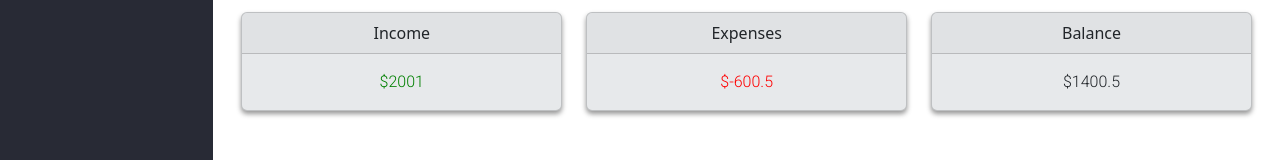
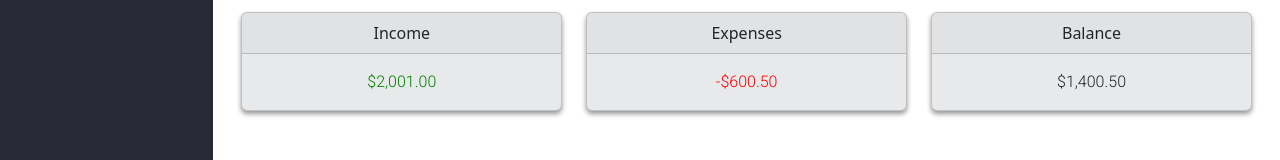
Before and after one commit to ezsota/balance, a React (Vite) app: page / in a window 1280 px wide. Shown: the part 581-741 px from the top of the page. Built offline with nearby package versions, Linux system fonts and the light colour scheme; no server answers.

Commit message:
Added currency format to summary cards

```diff
--- a/src/components/SummaryCards.jsx
+++ b/src/components/SummaryCards.jsx
@@ -1,4 +1,14 @@
 export default function SummaryCards(props) {
+    // Format amounts function
+    function formatCurrencyUSD(amount) {
+        return new Intl.NumberFormat('en-US', {
+            style: 'currency',
+            currency: 'USD',
+            minimumFractionDigits: 2,
+            maximumFractionDigits: 2,
+        }).format(amount);
+    };
+
     // Get transactions gt 0 and add those together
     const income = props.transactions
         .filter(transaction => transaction.amount > 0)
@@ -21,7 +31,7 @@ export default function SummaryCards(props) {
                     <article className="card overview-cards overview-card-sm shadow mx-auto">
                         <header className="card-header">Income</header>
                         <div className="card-body">
-                            <p className="card-text" style={{ color: "green" }}>${income}</p>
+                            <p className="card-text" style={{ color: "green" }}>{formatCurrencyUSD(income)}</p>
                         </div>
                     </article>
                 </div>
@@ -30,7 +40,7 @@ export default function SummaryCards(props) {
                     <article className="card overview-cards overview-card-sm shadow mx-auto">
                         <header className="card-header">Expenses</header>
                         <div className="card-body">
-                            <p className="card-text" style={{ color: "red" }}>${expenses}</p>
+                            <p className="card-text" style={{ color: "red" }}>{formatCurrencyUSD(expenses)}</p>
                         </div>
                     </article>
                 </div>
@@ -38,7 +48,7 @@ export default function SummaryCards(props) {
                     <article className="card overview-cards overview-card-sm shadow mx-auto">
                         <header className="card-header">Balance</header>
                         <div className="card-body">
-                            <p className="card-text">${balance}</p>
+                            <p className="card-text">{formatCurrencyUSD(balance)}</p>
                         </div>
                     </article>
                 </div>
```
